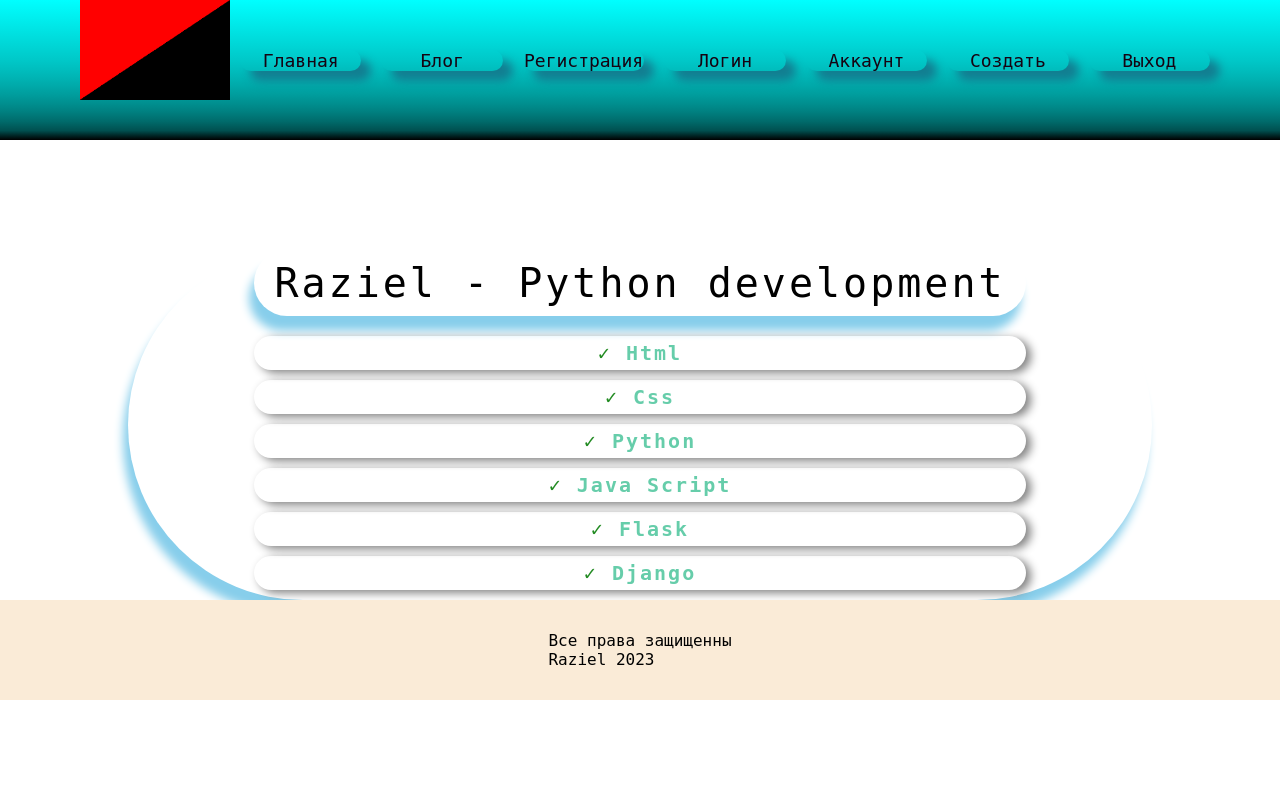
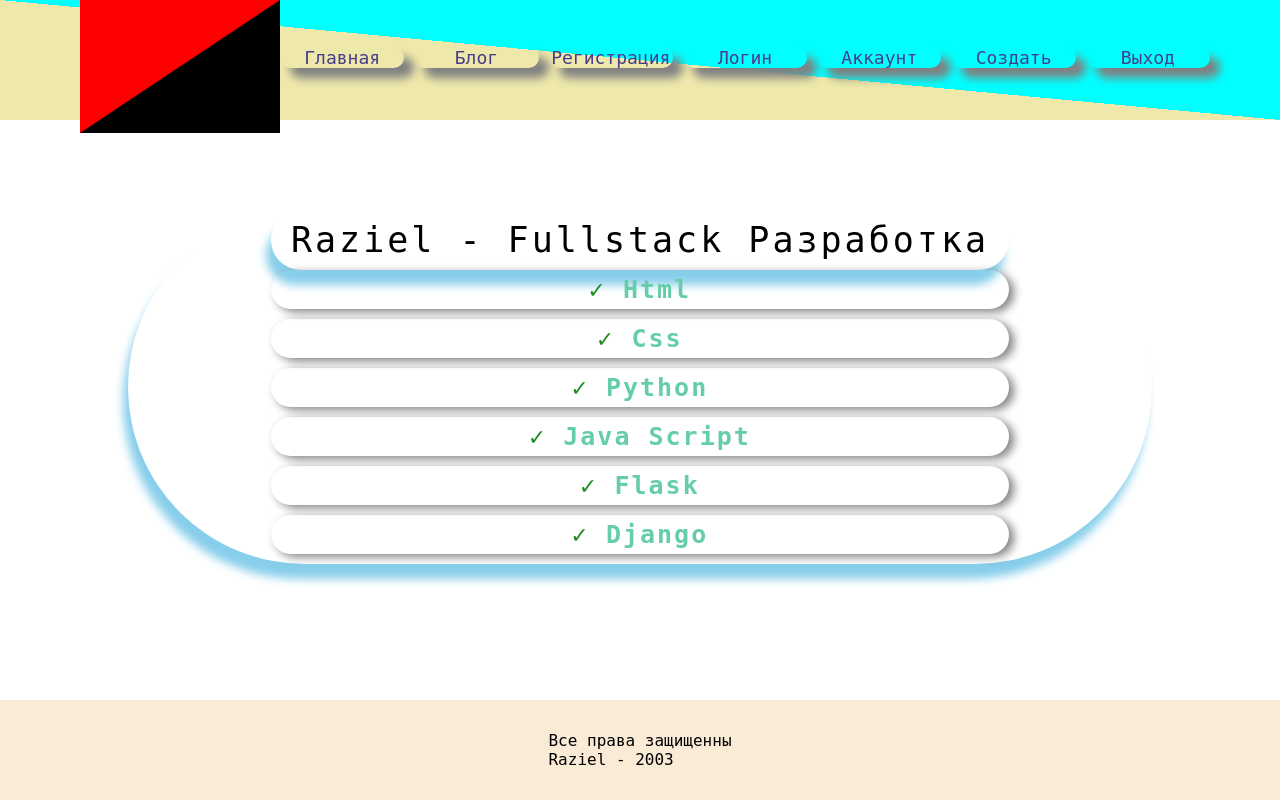
Before and after one commit to razielSan/BLOG_ON_FLASK, a Flask app: page / in a window 1280 px wide. Run offline with Flask 2, Linux system fonts and the light colour scheme.

Commit message:
message 8

```diff
--- a/main.py
+++ b/main.py
@@ -1,42 +1,42 @@
-from flask import Flask, render_template, url_for
+from flask import Flask, render_template
 
 
 app = Flask(__name__)
 
 
 @app.route('/')
-def index():
+def get_index_page():
     return render_template('index.html')
 
 
 @app.route('/html')
-def html_page():
+def get_html_page():
     return render_template('html_page.html')
 
 
+@app.route('/css')
+def get_css_page():
+    return render_template('css_page.html')
+
+
 @app.route('/django')
-def djano_page():
+def get_django_page():
     return render_template('django_page.html')
 
 
-@app.route('/css')
-def css_page():
-    return render_template('css_page.html')
+@app.route('/flask')
+def get_flask_page():
+    return render_template('flask_page.html')
+
+
+@app.route('/js')
+def get_js_page():
+    return render_template('js_page.html')
 
 
 @app.route('/python')
-def python_page():
+def get_python_page():
     return render_template('python_page.html')
-
-
-@app.route('/js')
-def js_page():
-    return render_template('js_page.html')
-
-
-@app.route('/flask')
-def flask_page():
-    return render_template('flask_page.html')
 
 
 if __name__ == '__main__':
--- a/static/css/style.css
+++ b/static/css/style.css
@@ -1,28 +1,28 @@
 *{
-padding: 0px;
-margin: 0px;
+margin: 0;
+padding: 0;
 }
 
-
-html, body{
+html,
+body{
 height: 100%;
 }
 
 
 /* LOGO */
-
-.logo{
+.logo img{
 float: left;
 margin-left: 80px;
+width: 200px;
 }
 
-/*  MAIN MENU */
+
+/* MAIN MENU */
 
 .header{
-height: 140px;
-background-image: linear-gradient(to top, black, 20%, cyan);
+height: 120px;
+background-image: linear-gradient(to bottom left, cyan 50%, palegoldenrod 50%);
 }
-
 
 .main_menu{
 display: flex;
@@ -32,17 +32,16 @@ padding-right: 60px;
 
 .main_menu a{
 text-decoration: none;
-color: rgb(21, 3, 18);
+color: darkslateblue;
 font-weight: 400;
 }
 
-
 .main_menu li{
 list-style: none;
-margin: 10px;
+margin-right: 10px;
 width: 140px;
 margin-top: 5%;
-box-shadow: 10px 10px 10px rgb(18, 126, 145);
+box-shadow: 10px 10px 10px gray;
 font-family: monospace;
 border-radius: 100px;
 text-align: center;
@@ -50,9 +49,8 @@ text-align: center;
 
 .main_menu li:hover{
 transition-duration: 1s;
-box-shadow: 4px 5px 50px rgb(18, 126, 145);
+box-shadow: 4px 5px 50px gray;
 }
-
 
 .main_menu p{
 font-size: 18px;
@@ -68,105 +66,96 @@ height: 100%;
 }
 
 .empty_block{
-height: 30px;
+height: 10px;
 }
 
 /* CONTENT */
 
+
 .content{
 width: 60%;
+flex: 1 0 auto;
 margin: 100px auto 0;
-flex: 1 0 auto;
 }
-
-
-
-/* Footer */
-
-.footer{
-display: flex;
-justify-content: center;
-align-items: center;
-background-color: antiquewhite;
-flex: 0 0 auto;
-width: 100%;
-height: 100px;
-font-size: 16px;
-font-family: monospace;
-}
-
-
 
 
 /* MAIN_PAGE */
 
 .info{
 display: flex;
+width: 80%;
 margin: 80px auto 0;
-width:  80%;
 box-shadow: -5px 15px 10px skyblue;
-align-items:  center;
+align-items: center;
 font-family: monospace;
-border-radius:  200px;
+border-radius: 200px;
 }
 
-
 .description{
-font-size: 40px;
+font-size: 35px;
 margin: 0 auto;
 text-align: right;
 }
 
-
-.names {
+.names{
 box-shadow: -5px 15px 10px skyblue;
-border-radius:  200px;
+border-radius: 200px;
 padding: 10px 20px;
 letter-spacing: 3px;
-margin-bottom: 20px;
 }
+
+
 
 .desc{
 width: 100%;
 font-weight: 600;
 color: dodgerblue;
+text-align: center;
 margin: 0 auto;
-text-align: center;
 box-shadow: 0px 0px 0px skyblue;
 border-radius: 200px;
 }
 
-
 .desc li{
 margin-bottom: 10px;
 font-style: normal;
-box-shadow: 5px 3px 10px grey;
-font-size: 20px;
+box-shadow: 5px 3px 10px gray;
+font-size: 25px;
 padding: 5px;
 font-family: monospace;
 border-radius: 200px;
 letter-spacing: 2px;
 }
 
-
-
-ul.checkmark li:before{
-content: "\2713\0020";
+ul.checkmark li::before{
+content: '\2713\0020';
 color: forestgreen;
 }
 
-ul a{
-text-decoration:  none;
+.checkmark a{
+text-decoration: none;
 color: mediumaquamarine;
 }
-
 
 .checkmark li:hover{
 transition-duration: 0.1s;
 box-shadow: 0px 12px 10px orange;
 }
 
-
 .checkmark li{
 list-style: none;
 }
+
+/* FOOTER */
+
+.footer{
+display: flex;
+justify-content: center;
+align-items: center;
+font-size: 16px;
+font-family: monospace;
+width: 100%;
+height: 100px;
+background-color: antiquewhite;
+flex: 0 0 auto;
+}
--- a/templates/css_page.html
+++ b/templates/css_page.html
@@ -1,5 +1,5 @@
 {% extends 'layout.html' %}
 
 {% block content %}
-11111
+
 {% endblock %}
--- a/templates/index.html
+++ b/templates/index.html
@@ -1,31 +1,27 @@
 {% extends 'layout.html' %}
 
+
 {% block main_page %}
-<div class="wrapper_main">
+
+<div class="wrapper">
     <div class="empty_block"></div>
+
     <div class="info">
-
         <div class="description">
-
-            <p class="names">Raziel - Python development </p>
+            <p class="names">Raziel - Fullstack Разработка</p>
 
         <div class="desc">
-
             <ul class="checkmark">
-
-                        <li><a href="{{ url_for('html_page') }}">Html</a></li>
-                        <li><a href="{{ url_for('css_page') }}">Css</a></li>
-                        <li><a href="{{ url_for('python_page') }}">Python</a></li>
-                        <li><a href="{{ url_for('js_page') }}">Java Script</a></li>
-                        <li><a href="{{ url_for('flask_page') }}">Flask</a></li>
-                        <li><a href="{{ url_for('djano_page') }}">Django</a></li>
-
+                <li><a href="{{ url_for('get_html_page') }}">Html</a></li>
+                <li><a href="{{ url_for('get_css_page') }}">Css</a></li>
+                <li><a href="{{ url_for('get_python_page') }}">Python</a></li>
+                <li><a href="{{ url_for('get_js_page') }}">Java Script</a></li>
+                <li><a href="{{ url_for('get_flask_page') }}">Flask</a></li>
+                <li><a href="{{ url_for('get_django_page') }}">Django</a></li>
             </ul>
-
+        </div>
+        </div>
     </div>
 </div>
 
-    </div>
-
-</div>
-{% endblock %}
+{% endblock main_page %}
--- a/templates/layout.html
+++ b/templates/layout.html
@@ -11,20 +11,26 @@
         {% if title %}
             <title>Flask - {{ title }}</title>
         {% else %}
-         <title> Flask Blog </title>
+            <title>Blog Flask</title>
         {% endif %}
 
-   {%  endblock %}
+    {% endblock title %}
 
 </head>
 <body>
 
 <div class="wrapper">
+
+
 {% block menu %}
+
+
 <header class="header">
+
     <div class="logo">
-         <img src="{{ url_for('static', filename='img/logo.png') }}" alt='photo' width="150"">
+        <img src="{{ url_for('static', filename='img/logo.png') }}" alt="photo">
     </div>
+
     <ul class="main_menu">
         <li><a href="#"><p>Главная</p></a></li>
         <li><a href="#"><p>Блог</p></a></li>
@@ -33,14 +39,16 @@
         <li><a href="#"><p>Аккаунт</p></a></li>
         <li><a href="#"><p>Создать</p></a></li>
         <li><a href="#"><p>Выход</p></a></li>
+    </ul>
+</header>
 
-      </header>
-    {% endblock %}
+
+{% endblock menu %}
 
 
 {% block content %}
 
-    {% endblock %}
+{% endblock content %}
 
 
 {% block main_page %}
@@ -49,20 +57,18 @@
 
 
 
-
 </div>
 
-
-    {% endblock %}
+{% endblock main_page %}
 
 
 {% block footer %}
 
     <footer class="footer">Все права защищенны<br>
-         Raziel 2023
-      </footer>
+         Raziel - 2003</footer>
 
-    {% endblock footer%}
+{% endblock footer %}
+
 </div>
 </body>
 </html>
```
Also changed, not shown: static/__init__.py (added), static/img/logo.png. Lines whose indentation alone changed are shown as unchanged.
